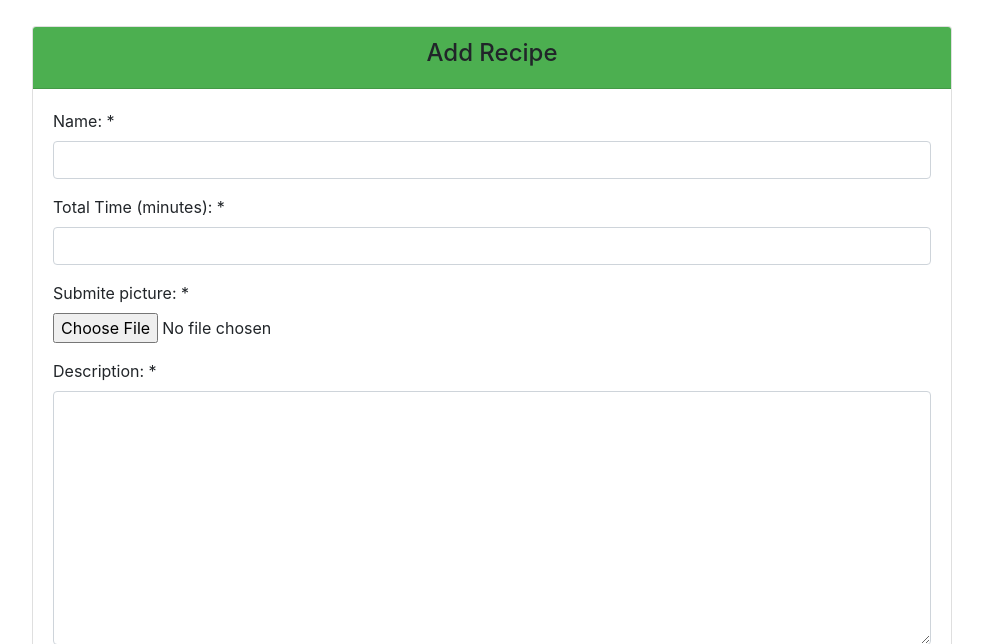
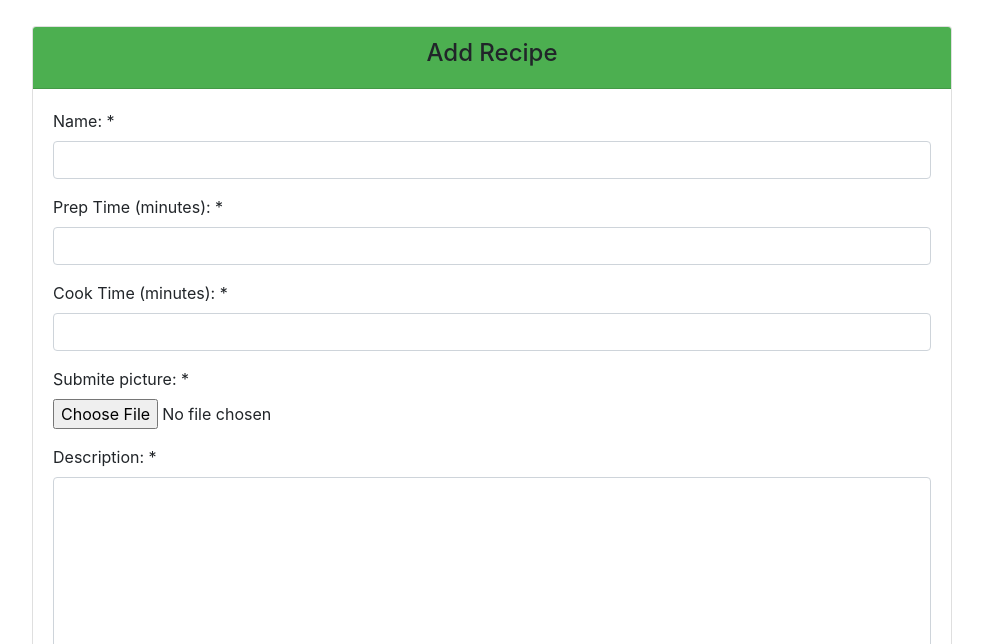
Before and after one commit to repacheco1/CINS465-Final_Project, a Django app: page /add-recipe/ in a window 1280 px wide. Shown: the part 134-778 px from the top of the page, without its empty margins (148-1131 px from the left). Run offline with Django 3.2, Linux system fonts and the light colour scheme; the visitor is signed in with stand-in values (Sample User, id 1); some libraries are stand-ins or nearby versions.

Commit message:
Add fields to recipe form

```diff
--- a/mysite/foodfficient/admin.py
+++ b/mysite/foodfficient/admin.py
@@ -2,7 +2,7 @@ from django.contrib import admin
 from . import models
 
 class RecipeAdmin(admin.ModelAdmin):
-    list_display = ('name', 'slug', 'time', 'author', 'created_on')
+    list_display = ('name', 'slug', 'total_time', 'author', 'created_on')
     list_filter = ('created_on',)
     search_fields = ('name', 'ingredients', 'optional_ingredients', 'substitutions')
     prepopulated_fields = {'slug': ('name',)}
--- a/mysite/foodfficient/forms.py
+++ b/mysite/foodfficient/forms.py
@@ -50,8 +50,9 @@ class ProfileForm(forms.ModelForm):
 
 class RecipeForm(forms.Form):
     name = forms.CharField(label='Name: ', max_length=50)
-    time = forms.IntegerField(label='Total Time (minutes): ', min_value=0)
-    image = forms.ImageField(label='Submite picture: ', max_length=500,)
+    prep_time = forms.IntegerField(label='Prep Time (minutes): ', min_value=0)
+    cook_time = forms.IntegerField(label='Cook Time (minutes): ', min_value=0)
+    image = forms.ImageField(label='Submite picture: ', max_length=500)
     description = forms.CharField(label='Description: ', max_length=500, widget=forms.Textarea)
     ingredients = forms.CharField(label='Ingredients: ', widget=forms.Textarea)
     optional_ingredients = forms.CharField(label='Optional Ingredients: ',widget=forms.Textarea, required=False)
@@ -61,7 +62,8 @@ class RecipeForm(forms.Form):
     def save(self, request):
         recipe_instance = models.Recipe()
         recipe_instance.name = self.cleaned_data["name"]
-        recipe_instance.time = self.cleaned_data["time"]
+        recipe_instance.prep_time = self.cleaned_data["prep_time"]
+        recipe_instance.cook_time = self.cleaned_data["cook_time"]
         recipe_instance.image = self.cleaned_data["image"]
         recipe_instance.description = self.cleaned_data["description"]
         recipe_instance.ingredients = self.cleaned_data["ingredients"]
@@ -69,7 +71,9 @@ class RecipeForm(forms.Form):
         recipe_instance.substitutions = self.cleaned_data["substitutions"]
         recipe_instance.instructions = self.cleaned_data["instructions"]
         recipe_instance.author = request.user
+        recipe_instance.total_time = self.cleaned_data["prep_time"] + self.cleaned_data["cook_time"]
         recipe_instance.save()
+
         return recipe_instance
 
 
--- a/mysite/foodfficient/models.py
+++ b/mysite/foodfficient/models.py
@@ -17,7 +17,9 @@ class Recipe(models.Model):
     author = models.ForeignKey(User, on_delete=models.CASCADE)
     name = models.CharField(max_length=50)
     slug = models.SlugField(max_length=200, unique=True)
-    time = models.IntegerField()
+    prep_time = models.IntegerField()
+    cook_time = models.IntegerField()
+    total_time = models.IntegerField()
     image = models.ImageField(
         max_length=500,
         upload_to=upload_to_recipies,
--- a/mysite/foodfficient/templates/index.html
+++ b/mysite/foodfficient/templates/index.html
@@ -6,7 +6,10 @@
 {% block content %}
 <h1 class="text-center">{{pageTitle}}</h1>
 
-{{body}}
+<h3 class="text-center">Recipes available: {{ total_recipes }}</h3>
+
+<h3 class="text-center">Users registered: {{ total_users }}</h3>
+
 <br>
 {{body2}}
 <br>
--- a/mysite/foodfficient/templates/profile.html
+++ b/mysite/foodfficient/templates/profile.html
@@ -18,6 +18,7 @@
     <li>Location: {{ user.profile.location }}</li>
     <li>Joined on: {{ user.date_joined }}</li>
     <li>Last login: {{ user.last_login }}</li>
+    <li>Recipes submitted: {{ author }} ...</li>
 </ul>
 
 <a href="/edit-profile/" type="button" class="btn btn-success">Edit Profile</a>
--- a/mysite/foodfficient/templates/recipe_details.html
+++ b/mysite/foodfficient/templates/recipe_details.html
@@ -20,8 +20,8 @@
             <img class="card-img-top" src="{{recipe.image.url}}" alt="{{ recipe.name }}">
         {% endif %}
         <a class=" text-muted">By {{ recipe.author }} posted on {{ recipe.created_on }} </a>
-        <p class=" text-muted">Total Time: {{ recipe.time }} minutes.</p>
-        <p class="card-text ">{{ recipe.description |  linebreaks |  safe }}</p>
+        <p class=" text-muted">Prep Time: {{ recipe.prep_time }} minutes. | Cook Time: {{ recipe.cook_time }} minutes. | Total Time: {{ recipe.total_time }} minutes.</p>
+        <p class="card-text ">{{ recipe.description |  linebreaks |  safe }}</a>
         <h5> Ingredients: </h5>
         <a class="card-text ">{{ recipe.ingredients |  linenumbers |  linebreaks |  safe}}</a>
         {% if recipe.optional_ingredients%}
--- a/mysite/foodfficient/templates/recipes.html
+++ b/mysite/foodfficient/templates/recipes.html
@@ -17,7 +17,7 @@
                         {% endif %}
                         <div class="card-body">
                             <h4 class="card-title"> {{ recipe.name }} by {{ recipe.author }} </h4>
-                            <h6 class="card-subtitle text-muted"> Total time: {{ recipe.time }} minutes.</h6>
+                            <h6 class="card-subtitle text-muted"> Total time: {{ recipe.total_time }} minutes.</h6>
                             <p class="card-text">{{ recipe.description |  linebreaks }}</p>
                             <div class="col text-center">
                                 <a href="{% url 'recipe_details' recipe.slug  %}" class="btn btn-success">See Recipe </a>
--- a/mysite/foodfficient/views.py
+++ b/mysite/foodfficient/views.py
@@ -4,10 +4,10 @@ from django.contrib.auth import logout
 from django.views import generic
 from django.db import transaction
 from django.http import JsonResponse
-from datetime import datetime, timezone
+from django.contrib.auth.models import User
 from . import (forms, models)
 from .models import Recipe
-from .forms import CommentForm
+from .forms import CommentForm, RecipeForm
 
 
 def logoutPageView(request):
@@ -15,11 +15,13 @@ def logoutPageView(request):
     return redirect("/")
 
 def homePageView(request):
+    total_recipes = Recipe.objects.count()
+    total_users = User.objects.count()
     indexContext = {
         "title":"Home - Foodfficient",
         "pageTitle":"Welcome to Foodfficient!",
-        "body":"",
-        "body2":"",
+        "total_recipes": total_recipes,
+        "total_users": total_users,
     }
     return render(request, "index.html", context=indexContext)
 
@@ -32,10 +34,12 @@ def profilePageView(request):
             # print("Hi")
     else:
         form_instance = forms.ProfileForm
+
+    # recipe_count = Recipe.objects.filter(author='id').count()
     profileContext = {
         "title":"Profile - Foodfficient",
         "pageTitle":"Welcome to profiles Foodfficient!",
-        "body":"",
+        # "recipe_count": recipe_count,
         "body2":"",
     }
     return render(request, "profile.html", context=profileContext)
@@ -60,17 +64,17 @@ def editProfilePageView(request):
 
 def registerPageView(request):
     if request.method == "POST":
-        form_instance = forms.RegistrationForm(request.POST)
-        if form_instance.is_valid():
-            form_instance.save()
+        form = forms.RegistrationForm(request.POST)
+        if form.is_valid():
+            form.save()
             return redirect("/login/")
             # print("Hi")
     else:
-        form_instance = forms.RegistrationForm()
+        form = forms.RegistrationForm()
     registerContext = {
         "title":"Registration - Foodfficient",
         "pageTitle":"Welcome to Foodfficient! Start by creating an account.",
-        "form":form_instance,
+        "form":form,
     }
     return render(request, "registration/register.html", context=registerContext)
 
--- a/requirements.txt
+++ b/requirements.txt
@@ -1,9 +1,6 @@
 asgiref==3.2.7
 Django==3.0.4
-<<<<<<< HEAD
 django-crispy-forms==1.9.0
 Pillow==7.1.1
-=======
->>>>>>> parent of 4a2e664... Change from Foundation to Bootstrap
 pytz==2019.3
 sqlparse==0.3.1
```
Also changed, not shown: mysite/foodfficient/migrations/0001_initial.py (added), mysite/foodfficient/migrations/__init__.py (added).
